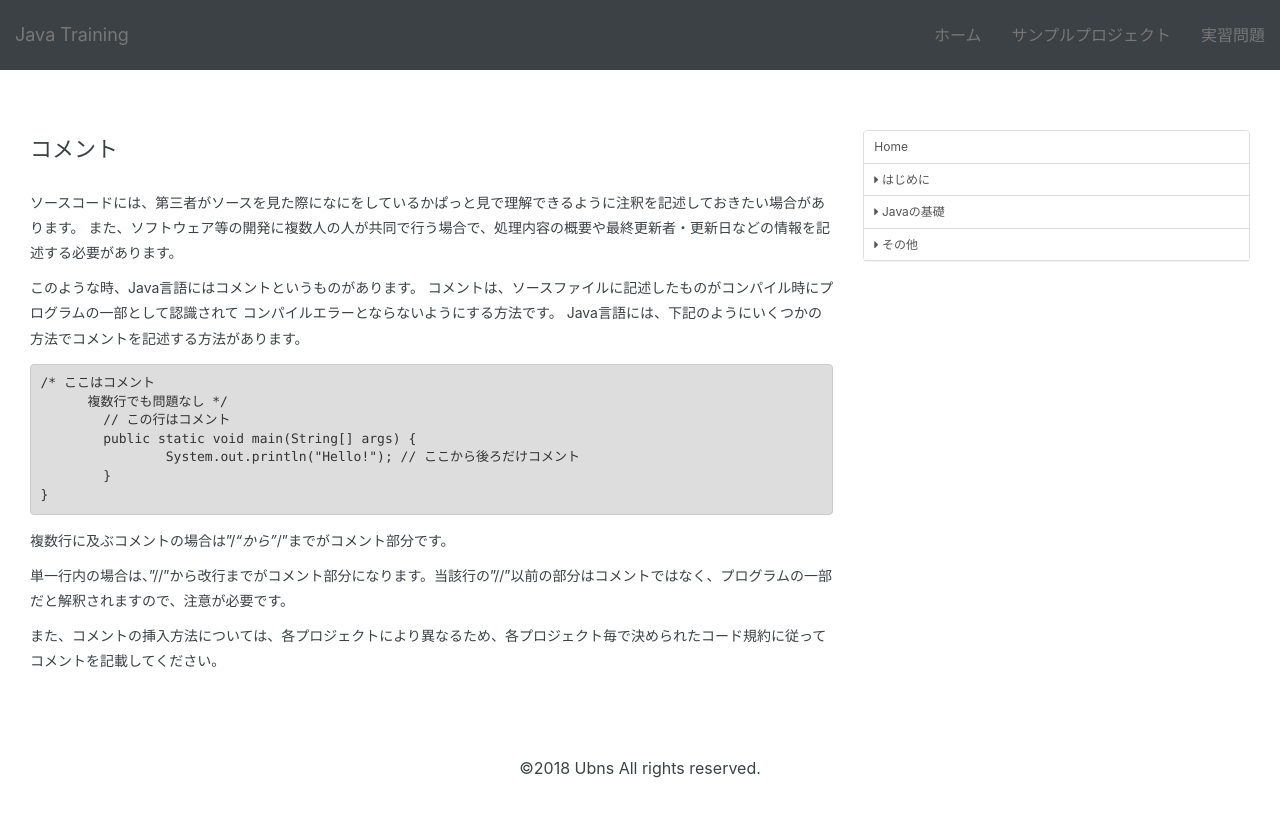
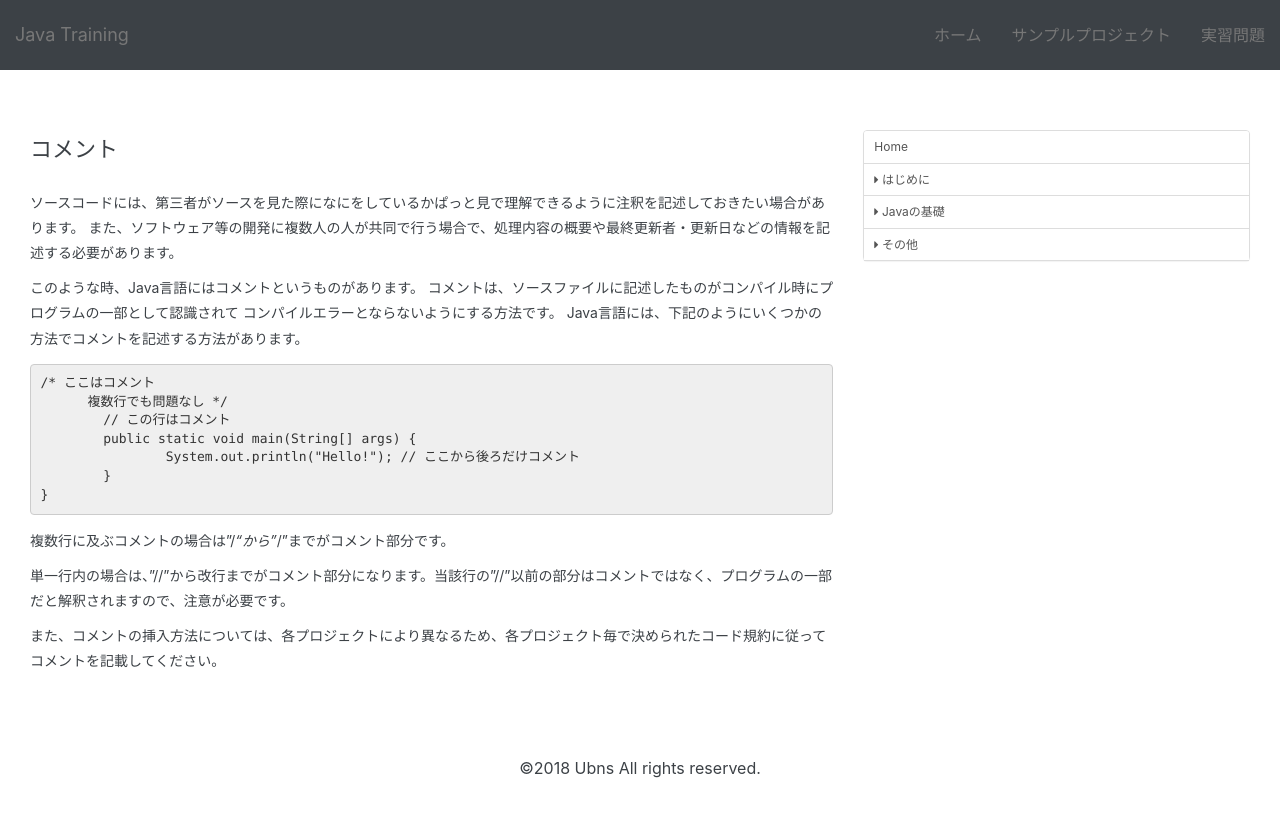
Before and after one commit to modulesjp/JavaTraining, a Jekyll site: the page built from docs/fundamentals/2.0.1.comment.md, in a window 1280 px wide. Shown: the top 817 px of the page. Built offline with Jekyll 4.4.1, drawn with Linux system fonts in a browser that asks for light colours; nearby versions of some CDN libraries; our own code applies the rules of GitHub Pages for plain Markdown files.

Commit message:
2018.04.02

```diff
--- a/docs/css/style.css
+++ b/docs/css/style.css
@@ -120,7 +120,7 @@
 }
 
 .language-java pre {
-	background: #ddd;
+	background: #efefef;
 }
 
 /*
```
